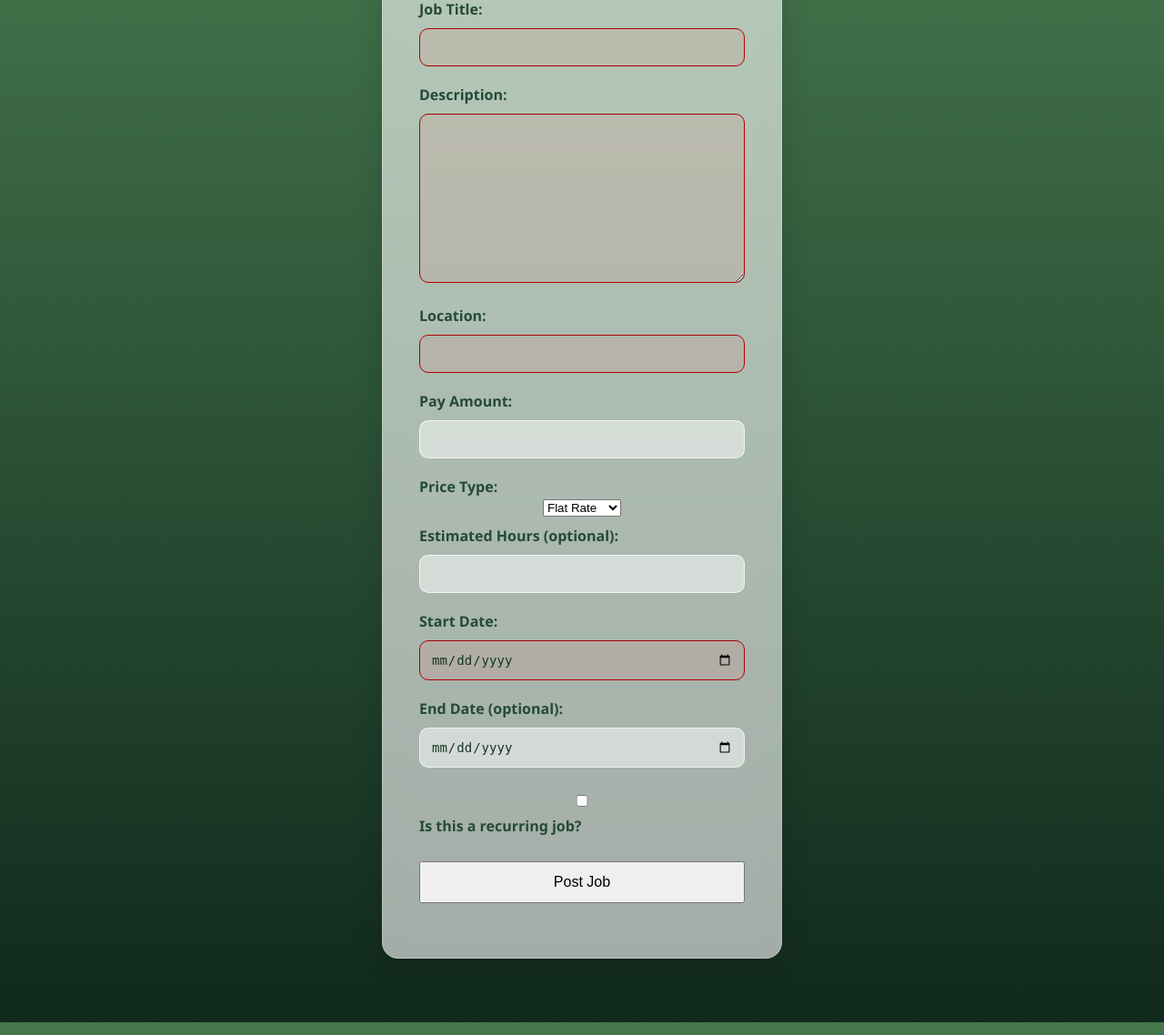
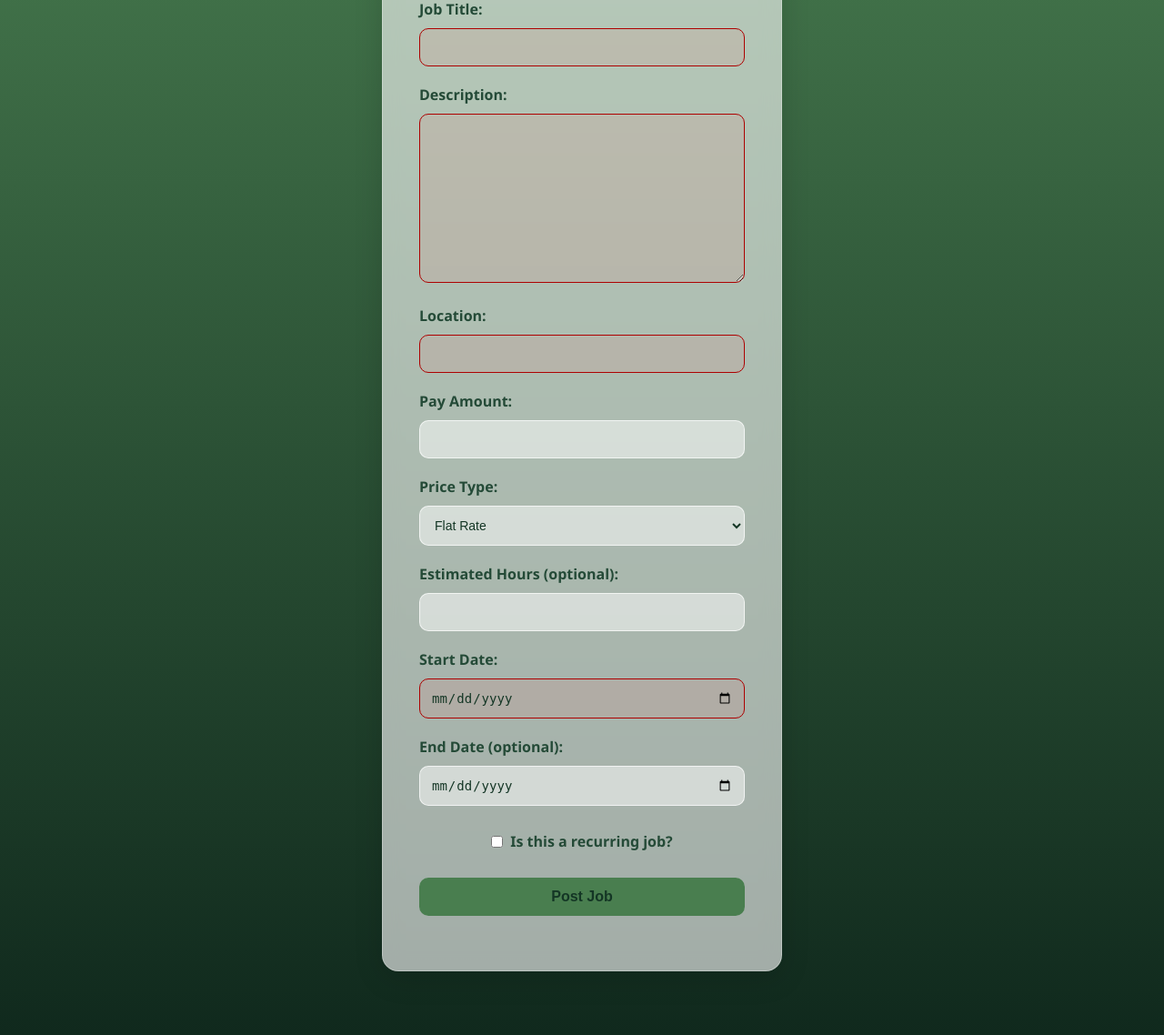
Before and after one commit to Tevans002/Advanced_Software_Science, a Django app: page /jobs/create/ in a window 1280 px wide. Shown: the part 290-1428 px from the top of the page at 91% size. Run offline with Django 5.2, Linux system fonts and the light colour scheme; a user stored in the database is signed in.

Commit message:
some style changes

```diff
--- a/SpareChange/static/styles/base.css
+++ b/SpareChange/static/styles/base.css
@@ -183,7 +183,8 @@ nav a {
 }
 
 .auth-container input,
-.auth-container textarea {
+.auth-container textarea,
+.auth-container select {
   width: 100%;
   padding: 12px;
   margin: 10px 0;
@@ -208,6 +209,18 @@ nav a {
   font-weight: 600;
   color: var(--text-secondary);
   transition: color 0.3s ease;
+}
+
+.auth-container .checkbox-inline {
+  display: inline-flex;
+  align-items: center;
+  gap: 8px;
+}
+
+.auth-container .checkbox-inline input[type="checkbox"] {
+  width: auto;
+  margin: 0;
+  padding: 0;
 }
 
 .form-note {
--- a/SpareChange/templates/jobs/create_job.html
+++ b/SpareChange/templates/jobs/create_job.html
@@ -114,7 +114,7 @@
 
     <!-- Is Recurring Field -->
     <div class="field-wrap">
-      <label for="{{ form.is_recurring.id_for_label }}">
+      <label for="{{ form.is_recurring.id_for_label }}" class="checkbox-inline">
         {{ form.is_recurring }} Is this a recurring job?
       </label>
       {% if form.is_recurring.errors %}
@@ -126,7 +126,7 @@
       {% endif %}
     </div>
 
-    <button type="submit">Post Job</button>
+    <button type="submit" class="btn">Post Job</button>
   </form>
 </div>
 {% endblock %}
```
